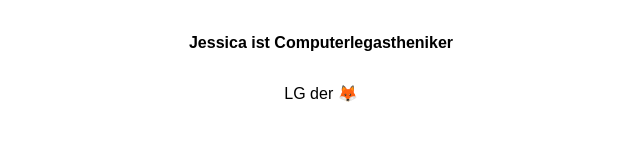
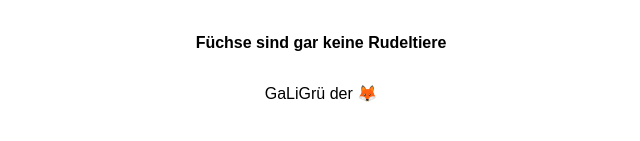
Before and after one commit to alamowo/fuchsigefunfacts.github.io, a plain HTML site: page index.html in a window 1280 px wide. Shown: the part 371-512 px from the top of the page, without its empty margins (319-959 px from the left). Drawn offline with Linux system fonts and the light colour scheme.

Commit message:
Update index.html

```diff
--- a/index.html
+++ b/index.html
@@ -32,8 +32,8 @@
 
   <div class="main">
     <h1>Fakt Nr. 1</h1>
-    <p><strong>Jessica ist Computerlegastheniker</strong></p>
-    <p>LG der 🦊</p>
+    <p><strong>Füchse sind gar keine Rudeltiere</strong></p>
+    <p>GaLiGrü der 🦊</p>
   </div>
 
 </body>
```
